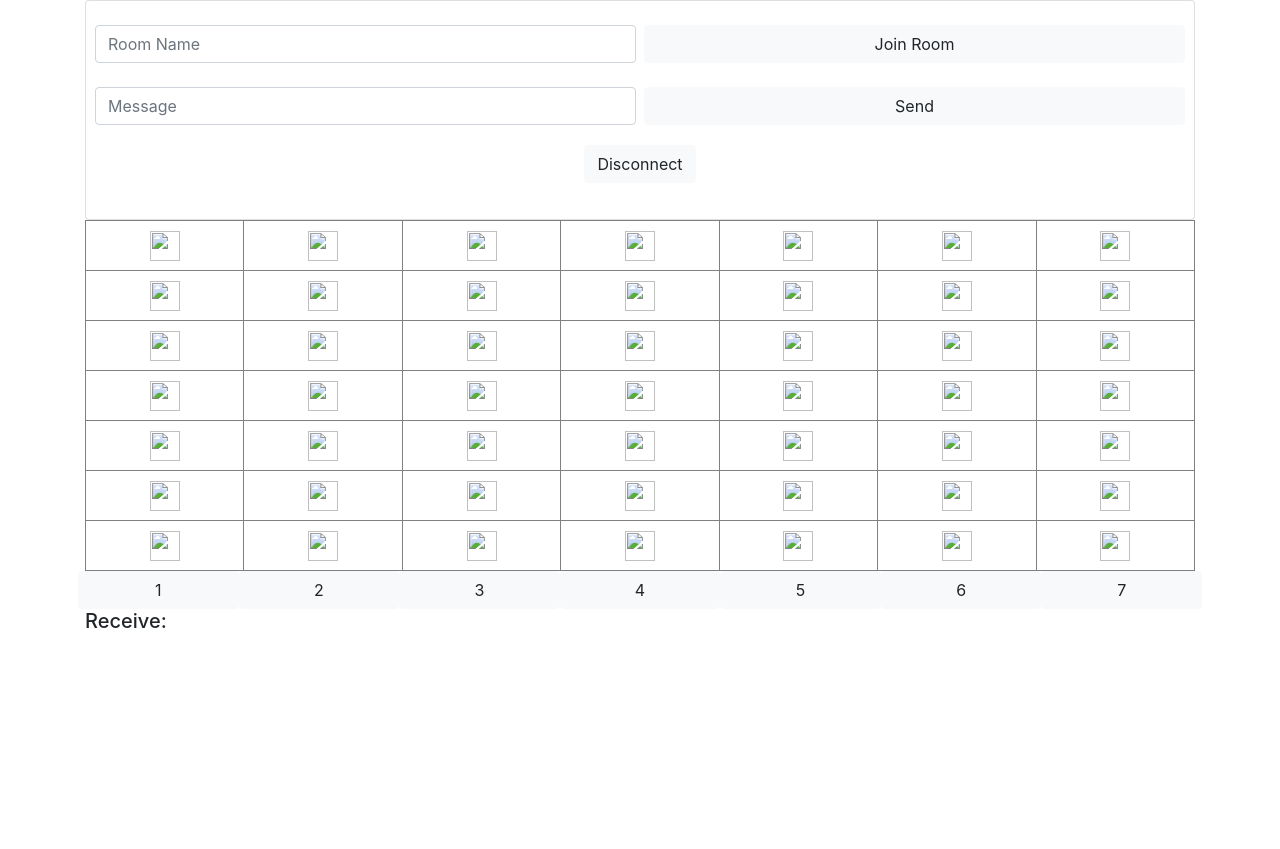
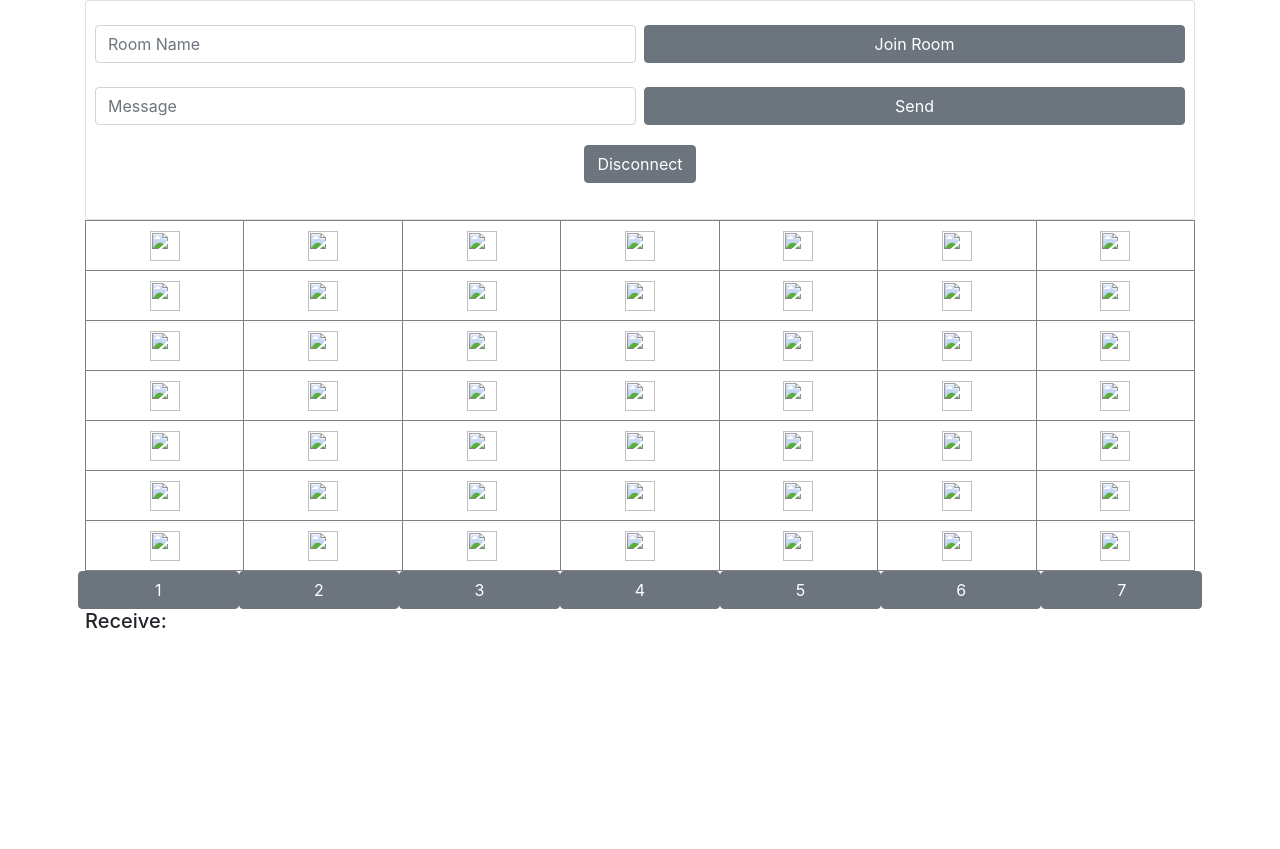
Before and after one commit to weloveboardgame/backend, a Flask app: page / in a window 1280 px wide. Shown: the top 849 px of the page. Run offline with Flask 2, Linux system fonts and the light colour scheme; some libraries are stand-ins or nearby versions.

Commit message:
버전 정보 업데이트

```diff
--- /dev/null
+++ b/back-end/requirements.txt
@@ -0,0 +1,3 @@
+python-socketio==4.3.0
+flask-socketio==4.3.2
+flask=latest
--- a/back-end/templates/index.htm
+++ b/back-end/templates/index.htm
@@ -259,7 +259,7 @@
                     <form id="join" method="POST" action='#' class="row">
                         <input type="text" name="join_room" id="join_room" placeholder="Room Name"
                             class="form-control col m-1">
-                        <input type="submit" value="Join Room" class="btn btn-light col m-1">
+                        <input type="submit" value="Join Room" class="btn btn-secondary col m-1">
                     </form>
                 </div>
 
@@ -267,13 +267,13 @@
                     <form id="send_room" method="POST" action='#' class="row">
                         <input type="text" name="room_data" id="room_data" placeholder="Message"
                             class="form-control col m-1">
-                        <input type="submit" value="Send" class="btn btn-light col m-1">
+                        <input type="submit" value="Send" class="btn btn-secondary col m-1">
                     </form>
                 </div>
 
                 <div class="form-group text-center m-0">
                     <form id="disconnect" method="POST" action="#">
-                        <input type="submit" value="Disconnect" class="btn btn-light">
+                        <input type="submit" value="Disconnect" class="btn btn-secondary">
                         <p id="direction"></p>
                     </form>
                 </div>
@@ -495,13 +495,13 @@
             </table>
 
             <div class="row pr-2 pl-2" id="wrapper">
-                <button id="btn1" class="col btn btn-light" >1</button>
-                <button id="btn2" class="col btn btn-light" >2</button>
-                <button id="btn3" class="col btn btn-light" >3</button>
-                <button id="btn4" class="col btn btn-light" >4</button>
-                <button id="btn5" class="col btn btn-light" >5</button>
-                <button id="btn6" class="col btn btn-light" >6</button>
-                <button id="btn7" class="col btn btn-light" >7</button>
+                <button id="btn1" class="col btn btn-secondary" >1</button>
+                <button id="btn2" class="col btn btn-secondary" >2</button>
+                <button id="btn3" class="col btn btn-secondary" >3</button>
+                <button id="btn4" class="col btn btn-secondary" >4</button>
+                <button id="btn5" class="col btn btn-secondary" >5</button>
+                <button id="btn6" class="col btn btn-secondary" >6</button>
+                <button id="btn7" class="col btn btn-secondary" >7</button>
             </div>
         </div>
 
```
Also changed, not shown: 1 other file.
